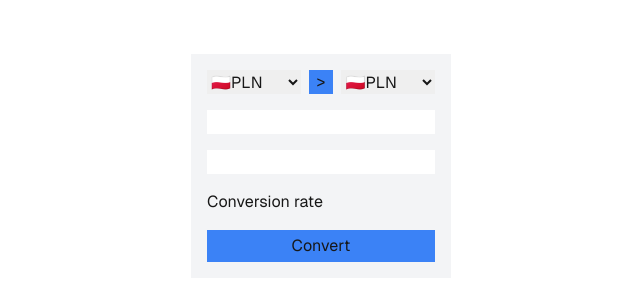
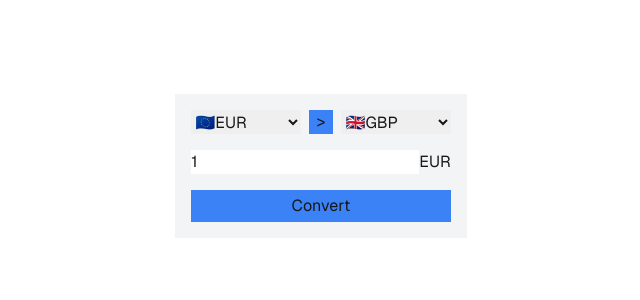
Before and after one commit to lkatkus/TechTask-TransferGo-2024, a Next.js app: page / in a window 1280 px wide. Shown: the part 234-534 px from the top of the page, without its empty margins (319-959 px from the left). Built offline with nearby package versions, Linux system fonts and the light colour scheme.

Commit message:
tg: add react-query and initial conversion logic

```diff
--- /dev/null
+++ b/src/widgets/ConversionWidget/ConversionWidget.constants.tsx
@@ -0,0 +1,10 @@
+import { CurrencyCode } from "./ConversionWidget.types";
+
+export const API_FX_RATES_URL = "https://my.transfergo.com/api/fx-rates";
+
+export const AVAILABLE_CURRENCY: { code: CurrencyCode; icon: string }[] = [
+  { code: "PLN", icon: "🇵🇱" },
+  { code: "EUR", icon: "🇪🇺" },
+  { code: "GBP", icon: "🇬🇧" },
+  { code: "UAH", icon: "🇺🇦" },
+];
--- a/src/widgets/ConversionWidget/ConversionWidget.tsx
+++ b/src/widgets/ConversionWidget/ConversionWidget.tsx
@@ -1,27 +1,136 @@
 "use client";
 
-type CurrencyCode = "PLN" | "EUR" | "GBP" | "UAH";
+import {
+  useQuery,
+  QueryClient,
+  QueryClientProvider,
+} from "@tanstack/react-query";
+import {
+  ChangeEventHandler,
+  FormEventHandler,
+  MouseEventHandler,
+  useEffect,
+  useState,
+} from "react";
+import { CurrencyCode } from "./ConversionWidget.types";
+import {
+  API_FX_RATES_URL,
+  AVAILABLE_CURRENCY,
+} from "./ConversionWidget.constants";
 
-const AVAILABLE_CURRENCY: { code: CurrencyCode; icon: string }[] = [
-  { code: "PLN", icon: "🇵🇱" },
-  { code: "EUR", icon: "🇪🇺" },
-  { code: "GBP", icon: "🇬🇧" },
-  { code: "UAH", icon: "🇺🇦" },
-];
+const queryClient = new QueryClient();
+
+const fetchConversionRate = async ({
+  from,
+  to,
+  amount,
+}: {
+  from: CurrencyCode;
+  to: CurrencyCode;
+  amount: string;
+}) => {
+  const params = new URLSearchParams({
+    from,
+    to,
+    amount,
+  });
+
+  const url = new URL(API_FX_RATES_URL);
+  url.search = params.toString();
+
+  const res = await fetch(url);
+  const data = await res.json();
+
+  // @TODO handle error
+
+  return data;
+};
 
 const ConversionWidget = () => {
-  const handleOnClickSwitchCurrency = () => {
-    alert("handleOnClickSwitchCurrency");
+  const [queryEnabled, setQueryEnabled] = useState(false);
+  const [fromAmount, setFromAmount] = useState(1);
+  const [toAmount, setToAmount] = useState(1);
+  const [fromCurrency, setFromCurrency] = useState<CurrencyCode>("EUR");
+  const [toCurrency, setToCurrency] = useState<CurrencyCode>("GBP");
+
+  const { isPending, isError, isLoading, data, error } = useQuery({
+    enabled: queryEnabled,
+    queryKey: ["conversionRate"],
+    queryFn: () =>
+      fetchConversionRate({
+        from: fromCurrency,
+        to: toCurrency,
+        amount: String(fromAmount),
+      }),
+  });
+
+  const handleOnClickSwitchCurrency: MouseEventHandler<HTMLButtonElement> = (
+    e
+  ) => {
+    e.preventDefault();
+
+    setFromCurrency(toCurrency);
+    setToCurrency(fromCurrency);
   };
 
-  const handleOnClickConvert = () => {
-    alert("handleOnClickConvert");
+  const handleChangeFromCurrency: ChangeEventHandler<HTMLSelectElement> = (
+    e
+  ) => {
+    const newValue = e.target.value as CurrencyCode;
+
+    setFromCurrency(newValue);
   };
 
+  const handleChangeToCurrency: ChangeEventHandler<HTMLSelectElement> = (e) => {
+    const newValue = e.target.value as CurrencyCode;
+
+    setToCurrency(newValue);
+  };
+
+  const handleSubmitForm: FormEventHandler<HTMLFormElement> = (e) => {
+    e.preventDefault();
+
+    setQueryEnabled(true);
+  };
+
+  const handleChangeFromAmount: ChangeEventHandler<HTMLInputElement> = (e) => {
+    const newValue = e.target.value;
+    const parsedNumber = Number(newValue);
+
+    setFromAmount(parsedNumber);
+
+    if (data) {
+      console.log("SHOULD DEBOUNCE REFETCH");
+    }
+  };
+
+  const handleChangeToAmount: ChangeEventHandler<HTMLInputElement> = (e) => {
+    const newValue = e.target.value;
+    const parsedNumber = Number(newValue);
+
+    setToAmount(parsedNumber);
+
+    if (data) {
+      console.log("SHOULD DEBOUNCE REFETCH");
+    }
+  };
+
+  useEffect(() => {
+    if (data) {
+      setFromAmount(data.fromAmount);
+      setToAmount(data.toAmount);
+    }
+  }, [data]);
+
   return (
+    <form onSubmit={handleSubmitForm}>
       <div className="p-4 bg-gray-100">
         <div className="w-full flex mb-4">
-        <select className="flex-1">
+          <select
+            className="flex-1"
+            value={fromCurrency}
+            onChange={handleChangeFromCurrency}
+          >
             {AVAILABLE_CURRENCY.map(({ code, icon }) => {
               return (
                 <option key={code} value={code}>
@@ -39,7 +148,11 @@ const ConversionWidget = () => {
             {">"}
           </button>
 
-        <select className="flex-1">
+          <select
+            className="flex-1"
+            value={toCurrency}
+            onChange={handleChangeToCurrency}
+          >
             {AVAILABLE_CURRENCY.map(({ code, icon }) => {
               return (
                 <option key={code} value={code}>
@@ -51,30 +164,63 @@ const ConversionWidget = () => {
           </select>
         </div>
 
-      <div>
-        <div className="mb-4">
-          <input type="number" min={0.01} step="0.01" />
+        <div className="mb-4 flex">
+          <div className="flex-1 flex">
+            <input
+              className="flex-1"
+              type="number"
+              min={0.01}
+              step="0.01"
+              value={fromAmount}
+              onChange={handleChangeFromAmount}
+            />
+            <div>{fromCurrency}</div>
           </div>
 
-        <div className="mb-4">
-          <input type="number" min={0.01} step="0.01" />
+          {!isPending && (
+            <div className="flex-1 flex">
+              <input
+                className="flex-1"
+                type="number"
+                min={0.01}
+                step="0.01"
+                value={toAmount}
+                onChange={handleChangeToAmount}
+              />
+              <div>{toCurrency}</div>
             </div>
+          )}
         </div>
 
-      <div className="mb-4">
-        <div>Conversion rate</div>
-      </div>
-
+        {isPending ? (
           <div>
-        <button
-          className="p-1 w-full bg-blue-500"
-          onClick={handleOnClickConvert}
-        >
+            <button type="submit" className="p-1 w-full bg-blue-500">
               Convert
             </button>
           </div>
+        ) : (
+          <div>
+            <div>
+              1 {data.from} = {data.rate} {data.to}
             </div>
+            <div>
+              All figures are live mid-market rates, which are for informational
+              purposes only. To see the rates for money transfer, please select
+              sending money option.
+            </div>
+          </div>
+        )}
+      </div>
+    </form>
   );
 };
 
-export default ConversionWidget;
+const ConversionWidgetWithQueryClient = () => {
+  return (
+    <QueryClientProvider client={queryClient}>
+      <ConversionWidget />
+    </QueryClientProvider>
+  );
+};
+
+export default ConversionWidgetWithQueryClient;
--- /dev/null
+++ b/src/widgets/ConversionWidget/ConversionWidget.types.tsx
@@ -0,0 +1 @@
+export type CurrencyCode = "PLN" | "EUR" | "GBP" | "UAH";
```
Also changed, not shown: package.json (+6 -5 lines), 1 other file (tests, documents, lock files or other folders). Lines whose indentation alone changed are shown as unchanged.
